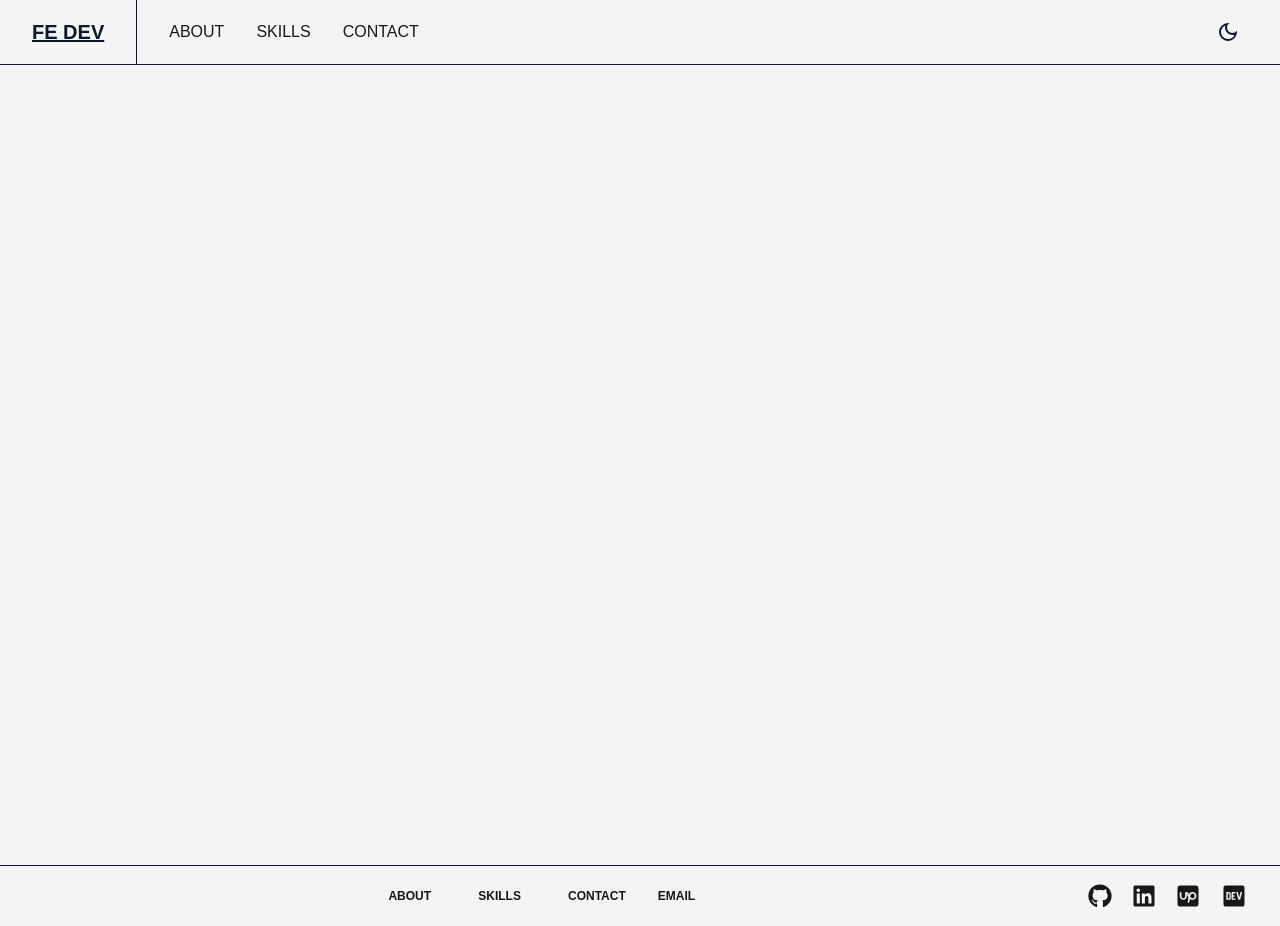
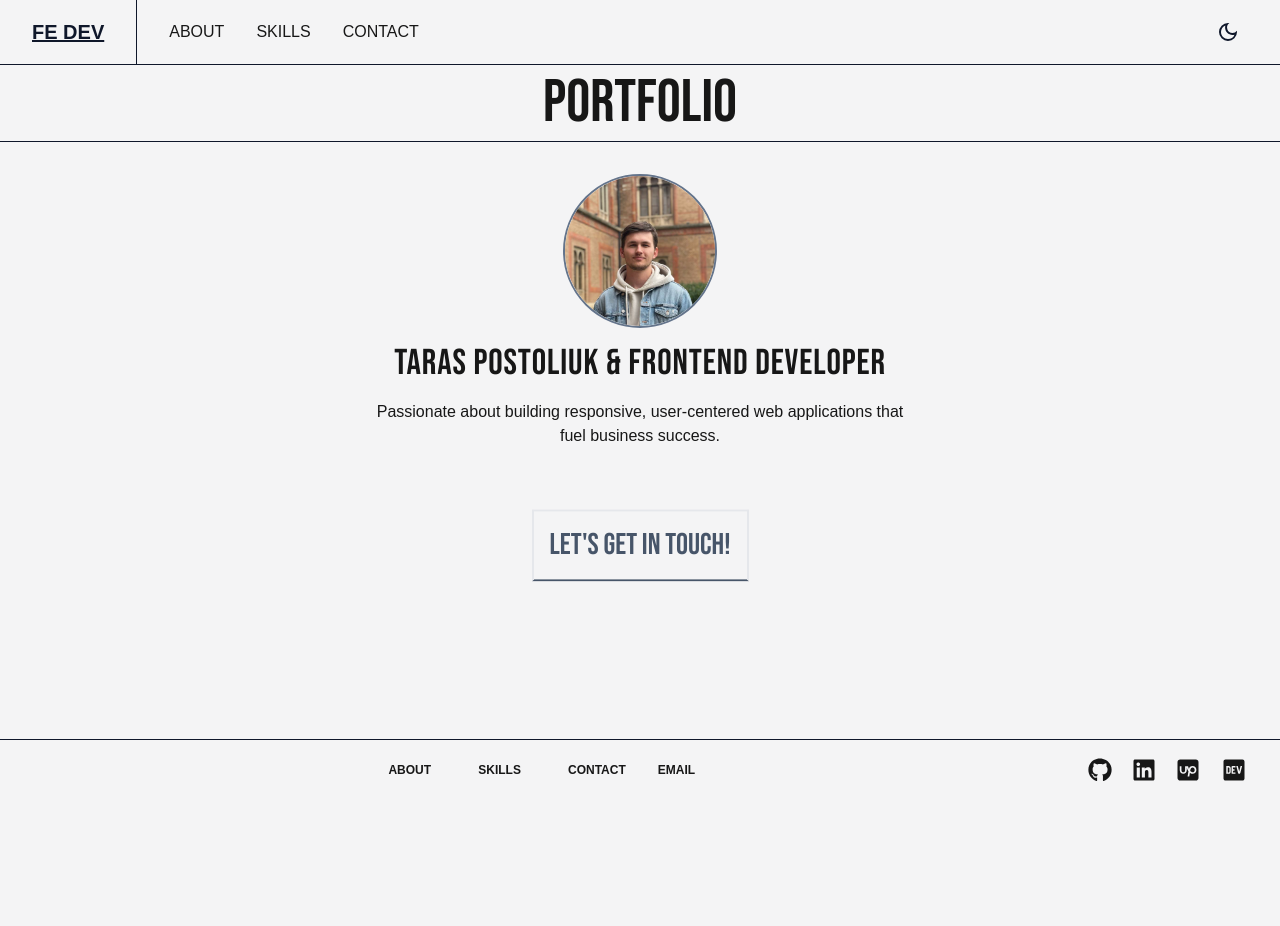
Before and after one commit to tpostolyuk/fedev-portfolio, a Next.js app: page / in a window 1280 px wide. After the commit the page ends 800 px from the top, so only its background shows below. Built offline with nearby package versions, Linux system fonts and the light colour scheme; a web font is replaced by a local one.

Commit message:
chore(app): add home page

```diff
--- a/src/app/about/page.tsx
+++ b/src/app/about/page.tsx
@@ -13,7 +13,7 @@ export default function About() {
       <Title title="ABOUT ME" />
       <section
         className={clsx(
-          "flex flex-col items-center justify-center py-14",
+          "flex flex-col items-center justify-center py-8",
           "dark:bg-slate-900 dark:text-white",
         )}
       >
--- a/src/app/contact/page.tsx
+++ b/src/app/contact/page.tsx
@@ -11,7 +11,7 @@ export default function Contact() {
       <Title title="CONTACT" />
       <section
         className={clsx(
-          "flex h-full flex-grow flex-col items-center justify-center py-14",
+          "flex h-full flex-grow flex-col items-center justify-center py-8",
           "dark:border-b-white dark:bg-slate-900 dark:text-white",
         )}
       >
--- a/src/app/layout.tsx
+++ b/src/app/layout.tsx
@@ -11,7 +11,7 @@ const hostGrotesk = Host_Grotesk({
 });
 
 export const metadata: Metadata = {
-  title: "Taras Postoliuk",
+  title: "Taras P.",
   description: "FE Dev Taras Postoliuk Portfolio",
   icons: {
     icon: "/favicon.svg",
--- a/src/app/page.tsx
+++ b/src/app/page.tsx
@@ -1,3 +1,59 @@
+import { Bebas_Neue } from "next/font/google";
+import Image from "next/image";
+import Link from "next/link";
+import clsx from "clsx";
+
+import { Title } from "@/components/title";
+
+const bebasNeue = Bebas_Neue({
+  subsets: ["latin"],
+  weight: "400",
+});
 export default function Home() {
-  return <div className="min-h-screen w-full bg-zinc-100"></div>;
+  return (
+    <div className="flex h-full flex-col overflow-y-auto bg-zinc-100">
+      <Title title="PORTFOLIO" />
+      <section
+        className={clsx(
+          "flex h-full flex-grow flex-col items-center justify-center px-4 py-8",
+          "dark:border-b-white dark:bg-slate-900 dark:text-white",
+        )}
+      >
+        <div className="mb-auto flex flex-col items-center justify-start gap-4">
+          <div className="rounded-full border-2 border-slate-500">
+            <Image
+              className="rounded-full"
+              src="/profile.png"
+              alt="profile"
+              height={150}
+              width={150}
+              priority
+            />
+          </div>
+          <h2
+            className={clsx(
+              bebasNeue.className,
+              "text-center text-4xl tracking-wide md:text-4xl",
+            )}
+          >
+            TARAS POSTOLIUK & FRONTEND DEVELOPER
+          </h2>
+          <p className="text-m w-full max-w-[540px] text-center font-light">
+            Passionate about building responsive, user-centered web applications
+            that fuel business success.
+          </p>
+          <Link
+            className={clsx(
+              bebasNeue.className,
+              "mt-12 animate-bounce border-2 border-b-slate-600 p-4 text-3xl font-normal text-slate-600",
+              "dark:border-white dark:text-white",
+            )}
+            href="/contact"
+          >
+            <p>Let&apos;s get in touch!</p>
+          </Link>
+        </div>
+      </section>
+    </div>
+  );
 }
--- a/src/app/skills/page.tsx
+++ b/src/app/skills/page.tsx
@@ -1,7 +1,5 @@
-"use client";
-
+import { MdAnimation, MdDateRange } from "react-icons/md";
 import { RiNextjsFill } from "react-icons/ri";
-import { MdDateRange } from "react-icons/md";
 import { BsBricks } from "react-icons/bs";
 import { TbApi } from "react-icons/tb";
 import clsx from "clsx";
@@ -28,7 +26,7 @@ export default function Contact() {
       <Title title="SKILLS" />
       <section
         className={clsx(
-          "flex h-full flex-col items-center justify-start py-14",
+          "flex h-full flex-col items-center justify-start py-8",
           "dark:border-b-white dark:bg-slate-900 dark:text-white",
         )}
       >
@@ -94,16 +92,20 @@ export default function Contact() {
               <li className="flex items-center gap-2 border-b-[1px] border-b-slate-900">
                 <FaChartSimple size={18} />
                 <span>
-                  Chart Libraries (chart.js, d3, echarts, recharts, highcharts)
+                  Charts (chart.js, d3, echarts, recharts, highcharts)
                 </span>
               </li>
               <li className="flex items-center gap-2 border-b-[1px] border-b-slate-900">
                 <MdDateRange size={18} />
-                <span>Date Libraries (momentjs, datefns, dayjs, luxon)</span>
+                <span>Dates (momentjs, datefns, dayjs, luxon)</span>
               </li>
               <li className="flex items-center gap-2 border-b-[1px] border-b-slate-900">
                 <BsBricks size={18} />
-                <span>UI Libraries (mui, antd, radix, shadcdn, chakra)</span>
+                <span>UI Components (mui, antd, radix, shadcdn, chakra)</span>
+              </li>
+              <li className="flex items-center gap-2 border-b-[1px] border-b-slate-900">
+                <MdAnimation size={18} />
+                <span>Animations: (framer-motion, react-transition-group)</span>
               </li>
             </ul>
           </section>
--- a/src/components/title.tsx
+++ b/src/components/title.tsx
@@ -1,3 +1,5 @@
+"use client";
+
 import { Bebas_Neue } from "next/font/google";
 import { motion } from "framer-motion";
 import { FC } from "react";
@@ -16,7 +18,7 @@ export const Title: FC<Props> = ({ title }) => {
   return (
     <section
       className={clsx(
-        "border-b-[1px] border-b-slate-900 py-8",
+        "border-b-[1px] border-b-slate-900 py-2",
         "dark:border-b-white dark:bg-slate-900",
       )}
     >
```
Also changed, not shown: public/favicon.svg.
